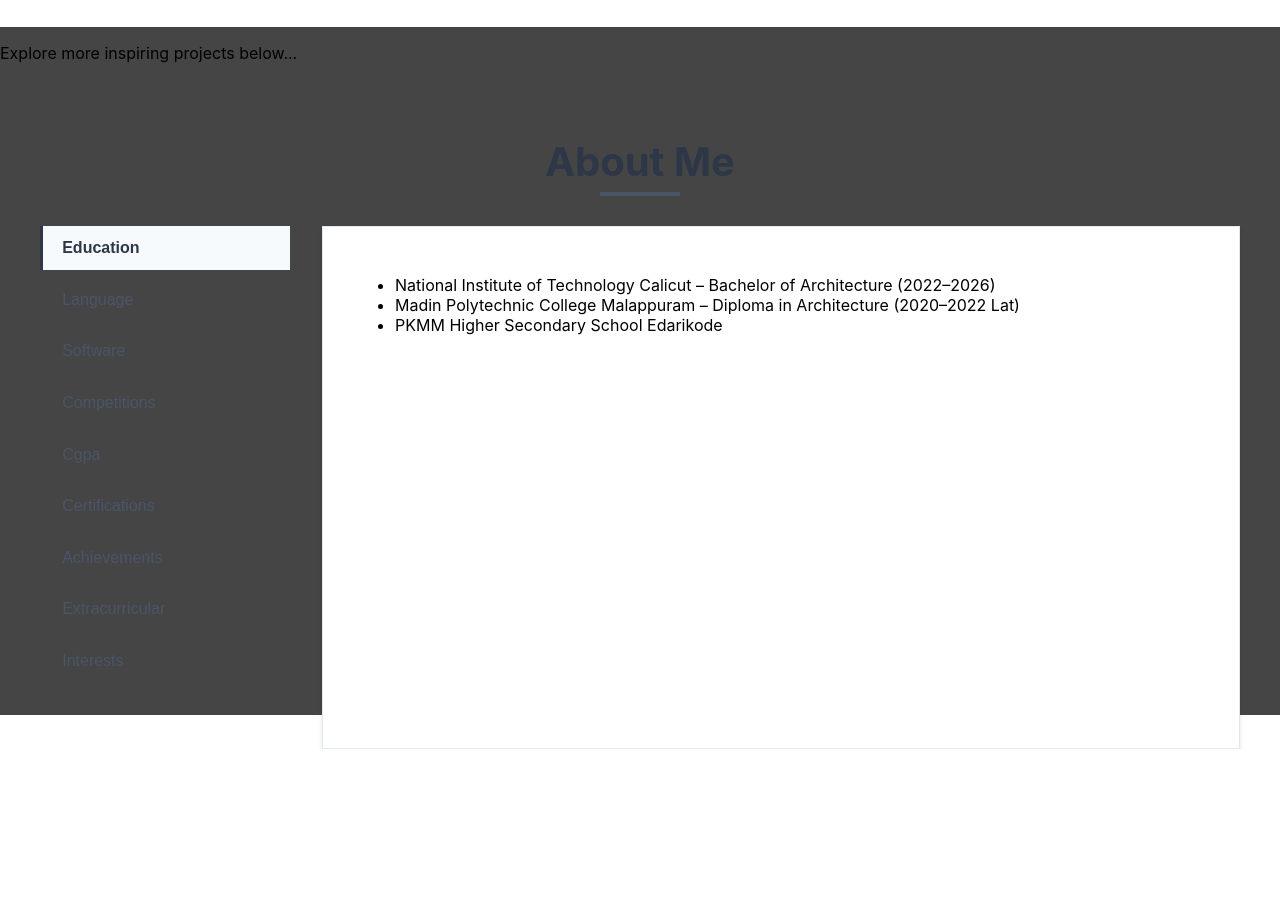
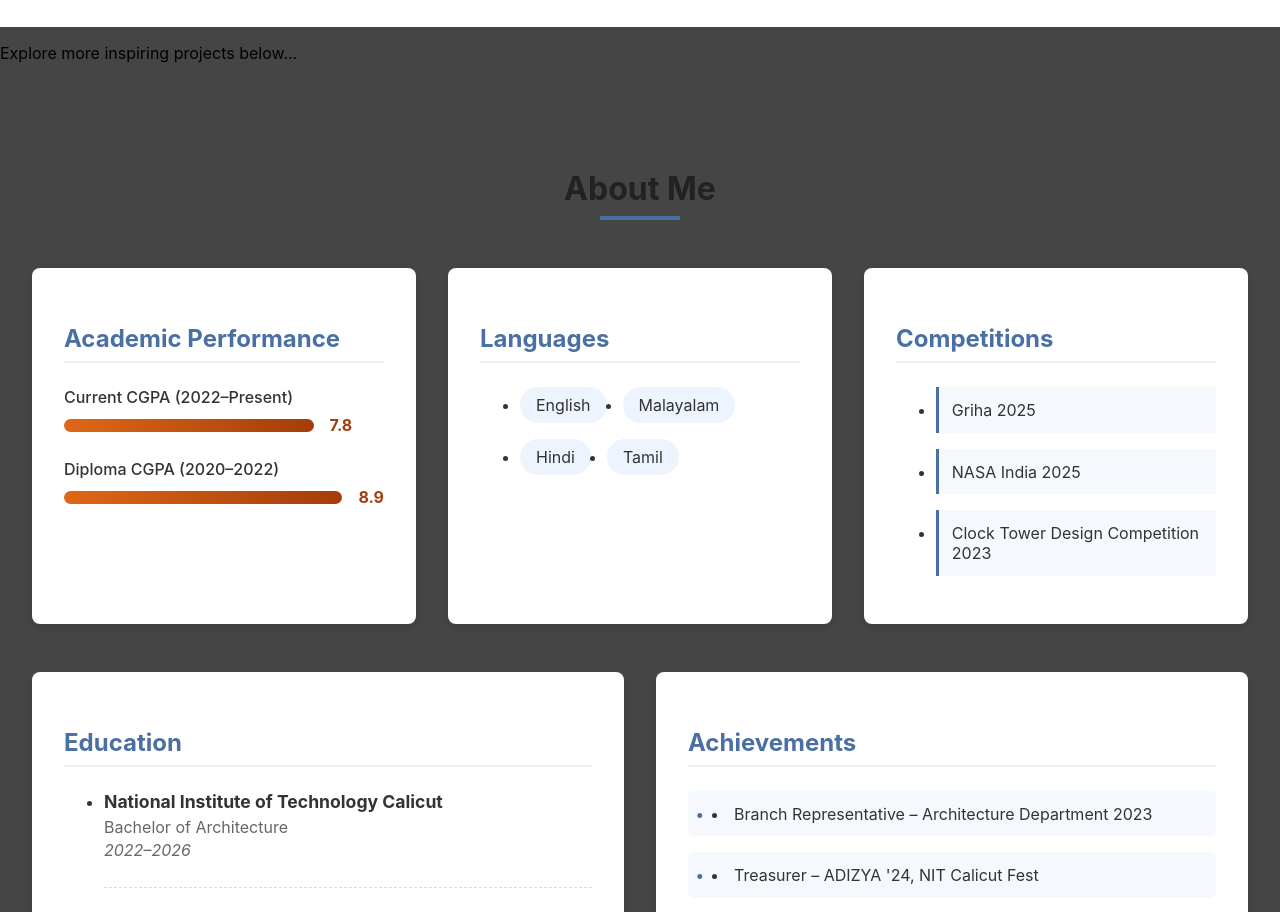
Before and after one commit to Midhun1618/architect_architect, a React (Create React App) app: page / in a window 1280 px wide. Shown: the part 2180-3092 px from the top of the page. Before the commit the page ends 2929 px from the top, so only its background shows below. Built offline with nearby package versions, Linux system fonts and the light colour scheme.

Commit message:
colours updated

```diff
--- a/src/About.css
+++ b/src/About.css
@@ -1,102 +1,295 @@
-.about-container {
-    max-width: 1200px;
-    margin: 0 auto;
-    padding: 2rem;
-    font-family: 'Inter', sans-serif;
+.about-section {
+    padding: 4rem 2rem;;
+    color: #333;
   }
 
-  .about-title {
+  .section-title {
     text-align: center;
-    margin-bottom: 2.5rem;
-    font-size: 2.5rem;
-    font-weight: 700;
-    color: #2d3748;
+    font-size: 2rem;
+    margin-bottom: 3rem;
+    color: #222;
     position: relative;
   }
 
-  .about-title::after {
+  .section-title::after {
     content: '';
-    position: absolute;
-    bottom: -10px;
-    left: 50%;
-    transform: translateX(-50%);
+    display: block;
     width: 80px;
     height: 4px;
-    background: #4a5568;
+    background: #4a6fa5;
+    margin: 0.5rem auto;
   }
 
-  .about-grid-container {
-    display: grid;
-    grid-template-columns: 250px 1fr;
+  .about-row {
+    display: flex;
+    flex-wrap: wrap;
     gap: 2rem;
+    margin-bottom: 3rem;
+    justify-content: space-between;
   }
 
-  .about-tabs-list {
+  .about-row > div {
+    flex: 1;
+    min-width: 300px;
+    background: white;
+    padding: 2rem;
+    border-radius: 8px;
+    box-shadow: 0 4px 8px rgba(0, 0, 0, 0.1);
+    transition: transform 0.3s ease, box-shadow 0.3s ease;
+  }
+
+  .about-row > div:hover {
+    transform: translateY(-5px);
+    box-shadow: 0 8px 16px rgba(0, 0, 0, 0.15);
+  }
+
+  h3 {
+    font-size: 1.5rem;
+    margin-bottom: 1.5rem;
+    color: #4a6fa5;
+    border-bottom: 2px solid #eee;
+    padding-bottom: 0.5rem;
+  }
+
+  /* CGPA Styles */
+  .cgpa-item {
+    margin-bottom: 1.5rem;
+  }
+
+  .cgpa-item span:first-child {
+    display: block;
+    margin-bottom: 0.5rem;
+    font-weight: 500;
+  }
+
+  .progress-container {
+    display: flex;
+    align-items: center;
+    gap: 1rem;
+  }
+
+  .progress-bar {
+    height: 1vw;
+    background: linear-gradient(90deg, #e06717, #a33d0a);
+    border-radius: 10px;
+    width: 0;
+    opacity: 0;
+    transition: width 1.5s ease, opacity 1s ease;
+  }
+
+  .progress-container span {
+    font-weight: bold;
+    color: #a33d0a;
+  }
+
+  /* Languages Styles */
+  .languages-list {
+    display: flex;
+    flex-wrap: wrap;
+    gap: 1rem;
+  }
+
+  .language-item {
+    background: #eef4fd;
+    padding: 0.5rem 1rem;
+    border-radius: 20px;
+    transition: all 0.3s ease;
+  }
+
+  .language-item:hover {
+    background: #4a6fa5;
+    color: white;
+    transform: scale(1.05);
+  }
+
+  /* Competitions Styles */
+  .competitions-list {
     display: flex;
     flex-direction: column;
-    gap: 0.5rem;
+    gap: 1rem;
   }
 
-  .about-tab {
-    font-size: 1rem;
-    font-weight: 500;
-    color: #4a5568;
-    cursor: pointer;
+  .competition-item {
+    padding: 0.8rem;
+    border-left: 3px solid #4a6fa5;
+    background: #f5f8fd;
     transition: all 0.3s ease;
-    padding: 0.8rem 1.2rem;
-    background: none;
-    border: none;
-    text-align: left;
-    text-transform: capitalize;
-    border-left: 3px solid transparent;
   }
 
-  .about-tab:hover {
-    color: #2d3748;
-    background: #f7fafc;
+  .competition-item:hover {
+    background: #e3ecfa;
+    transform: translateX(5px);
   }
 
-  .about-tab.active {
-    color: #2d3748;
-    font-weight: 600;
-    border-left: 3px solid #2d3748;
-    background: #f7fafc;
+  /* Education Styles */
+  .education-item {
+    margin-bottom: 1.5rem;
+    padding-bottom: 1.5rem;
+    border-bottom: 1px dashed #ddd;
   }
 
-  .about-content {
-    margin-top: 0;
+  .education-item:last-child {
+    border-bottom: none;
+    margin-bottom: 0;
+    padding-bottom: 0;
   }
 
-  .about-card {
-    background: white;
-    border-radius: 0;
-    padding: 2rem;
-    box-shadow: 0 4px 6px -1px rgba(0, 0, 0, 0.1), 0 2px 4px -1px rgba(0, 0, 0, 0.06);
-    border: 1px solid #e2e8f0;
-    height: 100%;
+  .education-item h4 {
+    font-size: 1.1rem;
+    margin-bottom: 0.3rem;
+    color: #333;
   }
 
-  /* ... (keep the rest of the CSS the same) */
+  .education-item p {
+    margin: 0.2rem 0;
+    color: #666;
+  }
 
+  .period {
+    font-style: italic;
+    color: #888;
+  }
+
+  /* Achievements Styles */
+  .achievements-list {
+    display: flex;
+    flex-direction: column;
+    gap: 1rem;
+  }
+
+  .achievement-item {
+    padding: 0.8rem;
+    background: #f5f8fd;
+    border-radius: 5px;
+    position: relative;
+    padding-left: 1.5rem;
+    transition: all 0.3s ease;
+  }
+
+  .achievement-item:hover {
+    background: #e3ecfa;
+    transform: translateX(5px);
+  }
+
+  .achievement-item::before {
+    content: '•';
+    color: #4a6fa5;
+    font-weight: bold;
+    position: absolute;
+    left: 0.5rem;
+  }
+
+  /* Certifications Styles */
+  .certifications-grid {
+    display: grid;
+    grid-template-columns: repeat(auto-fill, minmax(250px, 1fr));
+    gap: 1.5rem;
+  }
+
+  .certification-card {
+    display: flex;
+    flex-direction: column;
+    align-items: center;
+    transition: all 0.3s ease;
+  }
+
+  .certification-card:hover {
+    transform: scale(1.05);
+  }
+
+  .cert-img-container {
+    width: 100%;
+    height: 180px;
+    overflow: hidden;
+    border-radius: 5px;
+    margin-bottom: 1rem;
+    box-shadow: 0 4px 8px rgba(0, 0, 0, 0.1);
+  }
+
+  .cert-img {
+    width: 100%;
+    height: 100%;
+    object-fit: cover;
+    transition: transform 0.5s ease;
+  }
+
+  .certification-card:hover .cert-img {
+    transform: scale(1.1);
+  }
+
+  /* Software Styles */
+  .software-grid {
+    display: grid;
+    grid-template-columns: repeat(auto-fill, minmax(120px, 1fr));
+    gap: 1.5rem;
+  }
+
+  .software-card {
+    display: flex;
+    flex-direction: column;
+    align-items: center;
+    transition: all 0.3s ease;
+  }
+
+  .software-card:hover {
+    transform: translateY(-5px);
+  }
+
+  .software-img-container {
+    width: 80px;
+    height: 80px;
+    display: flex;
+    align-items: center;
+    justify-content: center;
+    margin-bottom: 0.8rem;
+    background: white;
+    border-radius: 15px;
+    padding: 1rem;
+    box-shadow: 0 4px 8px rgba(0, 0, 0, 0.1);
+  }
+
+  .software-img {
+    max-width: 100%;
+    max-height: 100%;
+    object-fit: contain;
+    filter: grayscale(30%);
+    transition: filter 0.3s ease;
+  }
+
+  .software-card:hover .software-img {
+    filter: grayscale(0%);
+  }
+
+  /* Extracurricular & Interests Styles */
+  .extracurricular-list, .interests-list {
+    display: flex;
+    flex-direction: column;
+    gap: 1rem;
+  }
+
+  .extracurricular-item, .interest-item {
+    padding: 0.8rem;
+    background: #f5f8fd;
+    border-radius: 5px;
+    transition: all 0.3s ease;
+  }
+
+  .extracurricular-item:hover, .interest-item:hover {
+    background: #e3ecfa;
+    transform: translateX(5px);
+  }
+
+  /* Responsive Adjustments */
   @media (max-width: 768px) {
-    .about-grid-container {
-      grid-template-columns: 1fr;
+    .about-row {
+      flex-direction: column;
     }
 
-    .about-tabs-list {
-      flex-direction: row;
-      overflow-x: auto;
-      padding-bottom: 1rem;
+    .about-row > div {
+      min-width: 100%;
     }
 
-    .about-tab {
-      border-left: none;
-      border-bottom: 3px solid transparent;
-      white-space: nowrap;
-    }
-
-    .about-tab.active {
-      border-left: none;
-      border-bottom: 3px solid #2d3748;
+    .certifications-grid, .software-grid {
+      grid-template-columns: repeat(auto-fill, minmax(200px, 1fr));
     }
   }
--- a/src/About.js
+++ b/src/About.js
@@ -1,131 +1,240 @@
-import React, { useState } from 'react';
-import { motion } from 'framer-motion';
+import React, { useEffect, useRef } from 'react';
 import './About.css';
 
-const aboutData = {
-  education: [
-    'National Institute of Technology Calicut – Bachelor of Architecture (2022–2026)',
-    'Madin Polytechnic College Malappuram – Diploma in Architecture (2020–2022 Lat)',
-    'PKMM Higher Secondary School Edarikode'
-  ],
-  language: ['English', 'Malayalam', 'Hindi', 'Tamil'],
-  software: [
-    'Autocad', 'Sketchup', 'Revit', 'D5', 'Twinmotion',
-    'Photoshop', 'Illustrator', 'Indesign', 'MS Office', 'Canva'
-  ],
-  competitions: [
+const About = () => {
+  const progressBarsRef = useRef([]);
+
+  useEffect(() => {
+    const observer = new IntersectionObserver(
+      (entries) => {
+        entries.forEach((entry) => {
+          if (entry.isIntersecting) {
+            const target = entry.target;
+            const targetWidth = target.getAttribute('data-value');
+            target.style.width = targetWidth + '%';
+            target.style.opacity = 1;
+          }
+        });
+      },
+      { threshold: 0.5 }
+    );
+
+    progressBarsRef.current.forEach((bar) => {
+      if (bar) observer.observe(bar);
+    });
+
+    return () => {
+      progressBarsRef.current.forEach((bar) => {
+        if (bar) observer.unobserve(bar);
+      });
+    };
+  }, []);
+
+  const languages = ['English', 'Malayalam', 'Hindi', 'Tamil'];
+  const competitions = [
     'Griha 2025',
     'NASA India 2025',
     'Clock Tower Design Competition 2023'
-  ],
-  cgpa: ['Current: 7.8 (2022–Present)', 'Diploma: 8.9 (2020–2022)'],
-  certifications: [
-    'Bio Climatic Architecture – NPTEL 2022',
-    'Autocad – Milan School of Design 2022',
-    'Sketchup – Milan School of Design 2022'
-  ],
-  achievements: [
-    "Branch Representative – Architecture Department 2023",
-    "Treasurer – ADIZYA '24, NIT Calicut Fest",
-    "Props & Design PAD Head – RAGAM '25, NIT Calicut Cultural Fest",
-    "Light & Sounds Head LAS – RAGAM '25, NIT Calicut Cultural Fest"
-  ],
-  extracurricular: [
+  ];
+
+  const education = [
+    {
+      institution: 'National Institute of Technology Calicut',
+      degree: 'Bachelor of Architecture',
+      period: '2022–2026'
+    },
+    {
+      institution: 'Madin Polytechnic College Malappuram',
+      degree: 'Diploma in Architecture',
+      period: '2020–2022'
+    },
+    {
+      institution: 'PKMM Higher Secondary School Edarikode',
+      degree: 'Higher Secondary Education',
+      period: ''
+    }
+  ];
+
+  const achievements = [
+    'Branch Representative – Architecture Department 2023',
+    'Treasurer – ADIZYA \'24, NIT Calicut Fest',
+    'Props & Design PAD Head – RAGAM \'25, NIT Calicut Cultural Fest',
+    'Light & Sounds Head LAS – RAGAM \'25, NIT Calicut Cultural Fest'
+  ];
+
+  const certifications = [
+    { name: 'Bio Climatic Architecture – NPTEL 2022', img: 'bio-climatic-cert.jpg' },
+    { name: 'Autocad – Milan School of Design 2022', img: 'autocad-cert.jpg' },
+    { name: 'Sketchup – Milan School of Design 2022', img: 'sketchup-cert.jpg' }
+  ];
+
+  const software = [
+    { name: 'Autocad', img: 'autocad-logo.png' },
+    { name: 'Sketchup', img: 'sketchup-logo.png' },
+    { name: 'Revit', img: 'revit-logo.png' },
+    { name: 'D5', img: 'd5-logo.png' },
+    { name: 'Twinmotion', img: 'twinmotion-logo.png' },
+    { name: 'Photoshop', img: 'photoshop-logo.png' },
+    { name: 'Illustrator', img: 'illustrator-logo.png' },
+    { name: 'Indesign', img: 'indesign-logo.png' },
+    { name: 'MS Office', img: 'office-logo.png' },
+    { name: 'Canva', img: 'canva-logo.png' }
+  ];
+
+  const extracurricular = [
     'National Service Scheme 2023 – Active Member',
     'Kolkali (Home Team) 2023 – Team Lead',
     'Fashion Show (FS) – 2025 – Lead Designer'
-  ],
-  interests: ['Art (Painting – All Mediums)', 'Carpentry', 'Model Making']
+  ];
+
+  const interests = [
+    'Art (Painting – All Mediums)',
+    'Carpentry',
+    'Model Making'
+  ];
+
+  return (
+    <section id="about" className="about-section">
+      <h2 className="section-title">About Me</h2>
+
+      {/* First Row - CGPA, Languages, Competitions */}
+      <div className="about-row">
+        <div className="cgpa-container">
+          <h3>Academic Performance</h3>
+          <div className="cgpa-item">
+            <span>Current CGPA (2022–Present)</span>
+            <div className="progress-container">
+              <div
+                className="progress-bar"
+                ref={el => progressBarsRef.current[0] = el}
+                data-value="78"
+              ></div>
+              <span>7.8</span>
+            </div>
+          </div>
+          <div className="cgpa-item">
+            <span>Diploma CGPA (2020–2022)</span>
+            <div className="progress-container">
+              <div
+                className="progress-bar"
+                ref={el => progressBarsRef.current[1] = el}
+                data-value="89"
+              ></div>
+              <span>8.9</span>
+            </div>
+          </div>
+        </div>
+
+        <div className="languages-container">
+          <h3>Languages</h3>
+          <ul className="languages-list">
+            {languages.map((lang, index) => (
+              <li key={index} className="language-item">
+                <span>{lang}</span>
+              </li>
+            ))}
+          </ul>
+        </div>
+
+        <div className="competitions-container">
+          <h3>Competitions</h3>
+          <ul className="competitions-list">
+            {competitions.map((comp, index) => (
+              <li key={index} className="competition-item">
+                <span>{comp}</span>
+              </li>
+            ))}
+          </ul>
+        </div>
+      </div>
+
+      {/* Second Row - Education and Achievements */}
+      <div className="about-row">
+        <div className="education-container">
+          <h3>Education</h3>
+          <ul className="education-list">
+            {education.map((edu, index) => (
+              <li key={index} className="education-item">
+                <h4>{edu.institution}</h4>
+                <p>{edu.degree}</p>
+                {edu.period && <p className="period">{edu.period}</p>}
+              </li>
+            ))}
+          </ul>
+        </div>
+
+        <div className="achievements-container">
+          <h3>Achievements</h3>
+          <div className="achievements-list">
+            {achievements.map((ach, index) => (
+              <li key={index} className="achievement-item">
+                <span>{ach}</span>
+              </li>
+            ))}
+          </div>
+        </div>
+      </div>
+
+      {/* Third Row - Certifications */}
+      <div className="about-row">
+        <div className="certifications-container">
+          <h3>Certifications</h3>
+          <div className="certifications-grid">
+            {certifications.map((cert, index) => (
+              <div key={index} className="certification-card">
+                <div className="cert-img-container">
+                  <img src={cert.img} alt={cert.name} className="cert-img" />
+                </div>
+                <p>{cert.name}</p>
+              </div>
+            ))}
+          </div>
+        </div>
+      </div>
+
+      {/* Fourth Row - Software Skills */}
+      <div className="about-row">
+        <div className="software-container">
+          <h3>Software Skills</h3>
+          <div className="software-grid">
+            {software.map((soft, index) => (
+              <div key={index} className="software-card">
+                <div className="software-img-container">
+                  <img src={soft.img} alt={soft.name} className="software-img" />
+                </div>
+                <p>{soft.name}</p>
+              </div>
+            ))}
+          </div>
+        </div>
+      </div>
+
+      {/* Fifth Row - Extracurricular and Interests */}
+      <div className="about-row">
+        <div className="extracurricular-container">
+          <h3>Extracurricular Activities</h3>
+          <ul className="extracurricular-list">
+            {extracurricular.map((act, index) => (
+              <li key={index} className="extracurricular-item">
+                <span>{act}</span>
+              </li>
+            ))}
+          </ul>
+        </div>
+
+        <div className="interests-container">
+          <h3>Interests</h3>
+          <ul className="interests-list">
+            {interests.map((int, index) => (
+              <li key={index} className="interest-item">
+                <span>{int}</span>
+              </li>
+            ))}
+          </ul>
+        </div>
+      </div>
+    </section>
+  );
 };
 
-const tabVariants = {
-  hidden: { opacity: 0, y: 10 },
-  visible: { opacity: 1, y: 0, transition: { duration: 0.3 } }
-};
-
-const listItemVariants = {
-  hidden: { opacity: 0, x: -20 },
-  visible: (i) => ({
-    opacity: 1,
-    x: 0,
-    transition: { delay: i * 0.05, duration: 0.3 }
-  })
-};
-
-const AnimatedList = ({ items }) => (
-  <motion.ul
-    className="about-list"
-    initial="hidden"
-    animate="visible"
-    variants={{
-      visible: {
-        transition: { staggerChildren: 0.05 }
-      }
-    }}
-  >
-    {items.map((item, idx) => (
-      <motion.li
-        key={idx}
-        custom={idx}
-        variants={listItemVariants}
-        className="about-list-item"
-      >
-        <div className="list-marker"></div>
-        {item}
-      </motion.li>
-    ))}
-  </motion.ul>
-);
-
-export default function About() {
-  const [activeTab, setActiveTab] = useState('education');
-
-  return (
-    <motion.div
-      className="about-container"
-      initial={{ opacity: 0 }}
-      animate={{ opacity: 1 }}
-      transition={{ duration: 0.5 }}
-    >
-      <motion.h1
-        className="about-title"
-        initial={{ y: -20, opacity: 0 }}
-        animate={{ y: 0, opacity: 1 }}
-        transition={{ delay: 0.2, duration: 0.5 }}
-      >
-        About Me
-      </motion.h1>
-
-      <div className="about-grid-container">
-        <div className="about-tabs-list">
-          {Object.keys(aboutData).map((key) => (
-            <motion.button
-              key={key}
-              className={`about-tab ${activeTab === key ? 'active' : ''}`}
-              onClick={() => setActiveTab(key)}
-              variants={tabVariants}
-              initial="hidden"
-              animate="visible"
-              whileHover={{ scale: 1.02 }}
-              whileTap={{ scale: 0.98 }}
-            >
-              {key.charAt(0).toUpperCase() + key.slice(1)}
-            </motion.button>
-          ))}
-        </div>
-
-        <motion.div
-          className="about-content"
-          key={activeTab}
-          initial={{ opacity: 0, x: 10 }}
-          animate={{ opacity: 1, x: 0 }}
-          transition={{ duration: 0.3 }}
-        >
-          <div className="about-card">
-            <AnimatedList items={aboutData[activeTab]} />
-          </div>
-        </motion.div>
-      </div>
-    </motion.div>
-  );
-}
+export default About;
```
